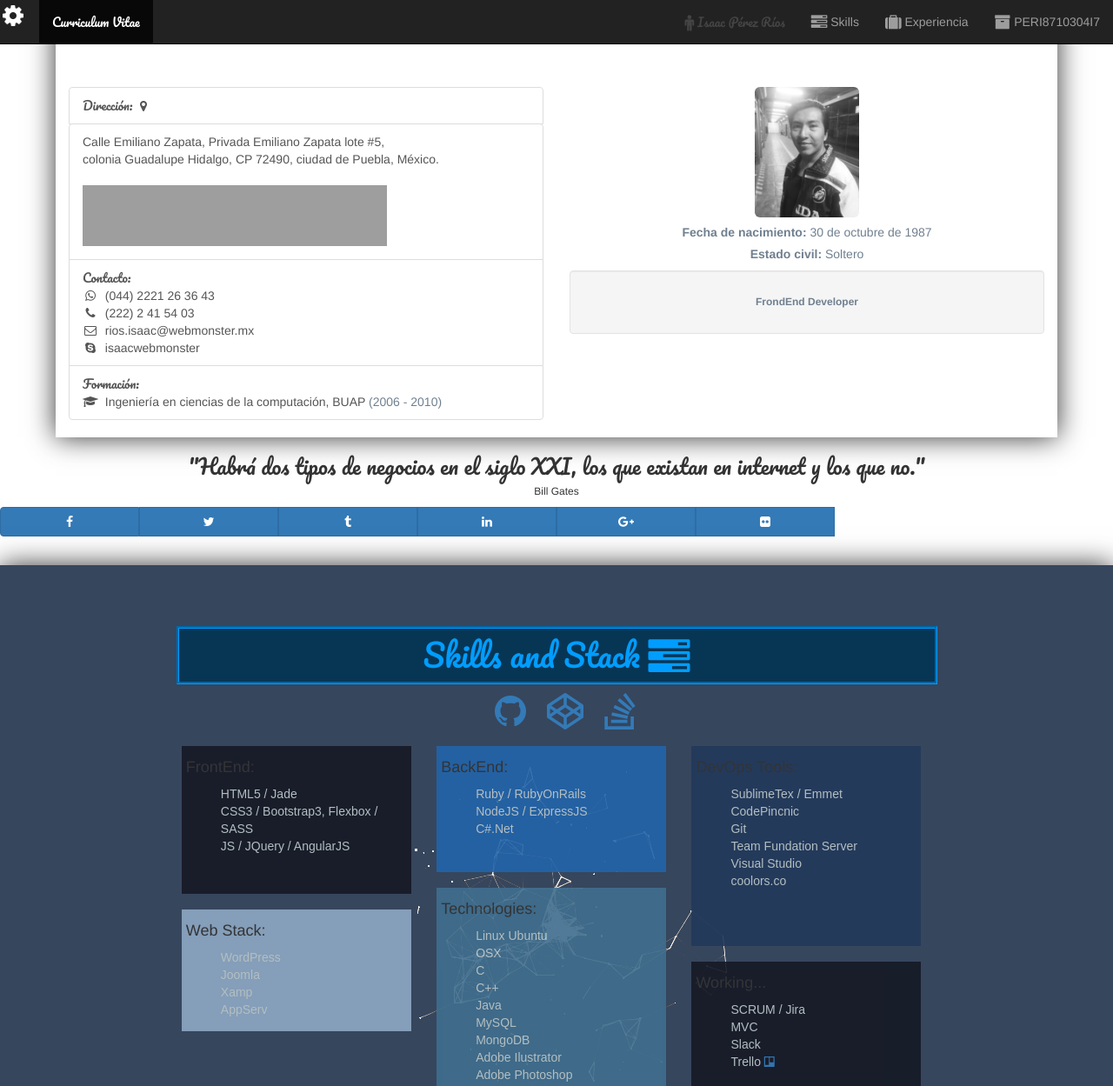
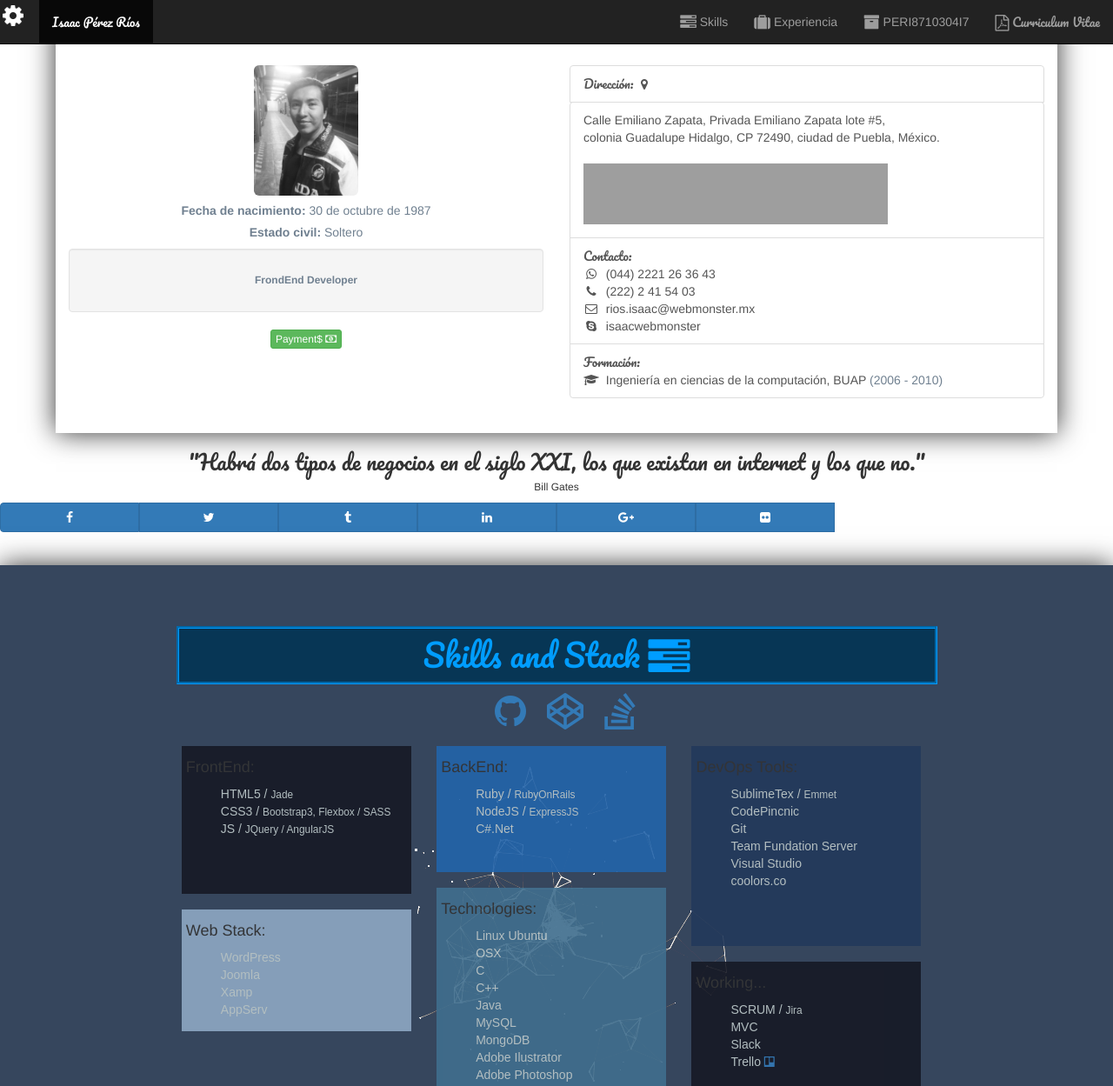
Before and after one commit to IsaacRios/CV, a plain HTML site: page index.html in a window 1280 px wide. Shown: the top 1249 px of the page at 87% size. Drawn offline with nearby package versions, Linux system fonts and the light colour scheme; grey boxes are pictures that could not be loaded; a web font is replaced by a local one.

Commit message:
botón pagos

```diff
--- a/index.html
+++ b/index.html
@@ -3,8 +3,8 @@
 <head>
 <meta charset="utf-8">
 <meta name = "viewport" content="width=device-width, initial-scale=1.0, maximum-scale=1">
-<meta name="keywords" content="Curriculum Vitae, Habilidades, Herramientas, Isaac Pérez Ríos, Maquetador">
-<meta name="description" content="Curriculum Vitae Online en HTML del maquetador Isaac Pérez Ríos">
+<meta name="keywords" content="Curriculum Vitae, FrontEnd, Developer, Isaac Pérez Ríos, Maquetador">
+<meta name="description" content="HTMLy CSS del maquetador Isaac Pérez Ríos">
 <meta name = "author" content="Isaac Pérez Ríos">
 <meta name="owner" content="Isaac Pérez Ríos">
 <meta name="robots" content="index, follow">
@@ -16,8 +16,7 @@
 	<link rel="stylesheet" href="style.css">
 	<link href='https://fonts.googleapis.com/css?family=Pacifico' rel='stylesheet' type='text/css'>
 	<link href='https://fonts.googleapis.com/css?family=Hammersmith+One' rel='stylesheet' type='text/css'>
-	<script src = "js/bootstrap.js"> </script>
-
+	<script src ="js/bootstrap.js"></script>
 	<script src="https://ajax.googleapis.com/ajax/libs/jquery/2.1.0/jquery.min.js"></script>
   	<script src="https://maxcdn.bootstrapcdn.com/bootstrap/3.3.6/js/bootstrap.min.js"></script>
     <script>
@@ -53,16 +52,16 @@
 				</div>
 				<div class="collapse navbar-collapse" id="bs-example-navbar-collapse-2">
 					<ul class="nav navbar-nav navbar-left fa-ul">
-						<li class="active pacifico "><a href="#" data-toggle="tooltip" data-placement="bottom" data-original-title="Ir al inicio"><i class="fa-li fa fa-cog fa-spin fa-2x"></i>Curriculum Vitae</a></li>
+						<li class="active pacifico "><a href="#" data-toggle="tooltip" data-placement="bottom" data-original-title="Ir al inicio"><i class="fa-li fa fa-cog fa-spin fa-2x"></i>Isaac Pérez Ríos</a></li>
 					</ul>
 					<ul class="nav navbar-nav navbar-right">
-						<li class="disabled pacifico"><a href="#"><i class="fa fa-male fa-lg"></i> Isaac Pérez Ríos <span class="sr-only">(current)</span></a></li>
 						<li><a href="#section2" data-toggle="tooltip" data-placement="bottom" data-original-title="Habilidades">
 						<i class="fa fa-tasks fa-lg"></i> Skills</a></li>
 						<li><a href="#section3" data-toggle="tooltip" data-placement="bottom" data-original-title="Experiencia Laboral">
 						<i class="fa fa-suitcase fa-lg"></i> Experiencia</a></li>
 						<li><a href="https://portalsat.plataforma.sat.gob.mx/RecuperacionDeCertificados/faces/consultaCertificados.xhtml" target="_blank" data-toggle="tooltip" data-placement="bottom" data-original-title="SAT">
 						<i class="fa fa-archive fa-lg"></i> PERI8710304I7</a></li>
+						<li class="pacifico"><a href="https://drive.google.com/file/d/0B-i5kOW_h7-CaHBjMzJBN0NFbVE/view?usp=sharing" target="_blank"><i class="fa  fa-file-pdf-o fa-lg"></i> Curriculum Vitae <span class="sr-only">(current)</span></a></li>
 					</ul>
 				</div>
 			</div>
@@ -71,32 +70,6 @@
 	<div class="seccion1" data-type="parallax_section" data-speed="5">
 		<section>
 		<div class="row" id="section1">
-				<div class="col-md-6 col-sm-7">
-					<article>
-					<div class="list-group animated bounceInDown retraso-2">
-					  <a class="list-group-item">
-					  <span class="pacifico">Dirección: <i class="fa fa-map-marker fa-fw"></i>&nbsp;<address></span>
-					  <address>
-					  Calle Emiliano Zapata, Privada Emiliano Zapata lote #5,<br> colonia Guadalupe Hidalgo, CP 72490, ciudad de Puebla, México.</address>
-					  <iframe src="https://www.google.com/maps/embed?pb=!1m14!1m8!1m3!1d1886.4859337379257!2d-98.2488718!3d18.9768498!3m2!1i1024!2i768!4f13.1!3m3!1m2!1s0x85cfb8ec788fa64b%3A0x9536d6ac0cb3a1f5!2sEmiliano+Zapata%2C+Guadalupe+Hidalgo%2C+72490+Puebla%2C+Pue.!5e0!3m2!1ses!2smx!4v1461212355838" width="350" height="70" frameborder="0" style="border:0" allowfullscreen></iframe>
-					  </a>
-					  <a class="list-group-item" href="#"><span class="pacifico">Contacto: <br></span>
-					  <i class="fa fa-whatsapp fa-fw"></i>&nbsp;
-					  (044) 2221 26 36 43 <br>
-					  <i class="fa fa-phone fa-fw"></i>&nbsp;
-					  (222) 2 41 54 03 <br>
-					  <i class="fa fa-envelope-o fa-fw"></i>&nbsp;
-					  rios.isaac@webmonster.mx<br>
-					  <i class="fa fa-skype fa-fw"></i>&nbsp;
-					  isaacwebmonster</a>
-					  <a href="" class="list-group-item"><span class="pacifico">Formación: <br></span>
-					  <i class="fa fa-graduation-cap fa-fw"></i>&nbsp;
-					  Ingeniería en ciencias de la computación, BUAP
-					  <span class="slateg">(2006 - 2010)</span>
-					  </a>
-					</div>
-					</article>
-				</div>
 				<div class="col-md-6 col-sm-5 center-block text-center">
 				<article>
 					<img src="images.jpg" class="img-rounded animated fadeIn" alt="Photo" title="Fotografía" height="150px;">
@@ -112,16 +85,65 @@
 						<!--	<h6 class="slateg"><strong>Salario solicitado: </strong>$ 12,000.00 MXN Mensuales</h6>-->
 						</hgroup>
 					</div>
-				</article>
+					<!-- Trigger the modal with a button -->
+					  <button type="button" class="btn btn-success btn-xs retraso-2 animated fadeIn" data-toggle="modal" data-target="#myModal">Payment$ <i class="fa fa-money" aria-hidden="true"></i></button><br><br>
+					  <!-- Modal -->
+					  <div class="modal fade" id="myModal" role="dialog">
+					    <div class="modal-dialog">
+
+					      <!-- Modal content-->
+					      <div class="modal-content">
+					        <div class="modal-header">
+					          <button type="button" class="close" data-dismiss="modal">&times;</button>
+					          <h4 class="modal-title text-danger">HSBC Isaac Pérez Ríos</h4>
+					        </div>
+					        <div class="modal-body">
+					        <p>Cuenta: <strong>6417 6320 68</strong></p>
+							<p>CLABE: 0216 5006 4176 3206 81</p>
+							<p>Número de tarjeta: 4213 1660 5971 0149</p>
+
+					        </div>
+					        <div class="modal-footer">
+					          <button type="button" class="btn btn-default" data-dismiss="modal">Cerrar</button>
+					        </div>
+					      </div>
+
+					    </div>
+					  </div>
+					</article>
+				</div>
+				<div class="col-md-6 col-sm-7">
+					<article>
+					<div class="list-group animated bounceInDown retraso-2">
+					  <a class="list-group-item">
+					  <span class="pacifico">Dirección: <i class="fa fa-map-marker fa-fw"></i>&nbsp;<address></span>
+					  <address>
+					  Calle Emiliano Zapata, Privada Emiliano Zapata lote #5,<br> colonia Guadalupe Hidalgo, CP 72490, ciudad de Puebla, México.</address>
+					  <iframe src="https://www.google.com/maps/embed?pb=!1m14!1m8!1m3!1d1886.4859337379257!2d-98.2488718!3d18.9768498!3m2!1i1024!2i768!4f13.1!3m3!1m2!1s0x85cfb8ec788fa64b%3A0x9536d6ac0cb3a1f5!2sEmiliano+Zapata%2C+Guadalupe+Hidalgo%2C+72490+Puebla%2C+Pue.!5e0!3m2!1ses!2smx!4v1461212355838" width="350" height="70" frameborder="0" style="border:0" allowfullscreen></iframe>
+					  </a>
+					  <a class="list-group-item"><span class="pacifico">Contacto: <br></span>
+					  <i class="fa fa-whatsapp fa-fw"></i>&nbsp;
+					  (044) 2221 26 36 43 <br>
+					  <i class="fa fa-phone fa-fw"></i>&nbsp;
+					  (222) 2 41 54 03 <br>
+					  <i class="fa fa-envelope-o fa-fw"></i>&nbsp;
+					  rios.isaac@webmonster.mx<br>
+					  <i class="fa fa-skype fa-fw"></i>&nbsp;
+					  isaacwebmonster</a>
+					  <a class="list-group-item"><span class="pacifico">Formación: <br></span>
+					  <i class="fa fa-graduation-cap fa-fw"></i>&nbsp;
+					  Ingeniería en ciencias de la computación, BUAP
+					  <span class="slateg">(2006 - 2010)</span>
+					  </a>
+					</div>
+					</article>
 				</div>
 			</div>
 			<article>
 				<div class="row">
 					<div class="col-md-12 center-block text-center" style="background-image: fondo-carousel.jpg">
-
 						<h3 class="pacifico">"Habrá dos tipos de negocios en el siglo XXI, los que existan en internet y los que no."</h3>
 						<h6>Bill Gates</h6>
-
 					</div>
 				</div>
 				<div class="btn-group btn-group-justified">
@@ -159,9 +181,9 @@
 			  <div class="items">
 			  	<h4>FrontEnd:</h4>
 				<ul class="trans">
-					<li>HTML5 / Jade</li>
-					<li>CSS3 / Bootstrap3, Flexbox / SASS</li>
-					<li>JS / JQuery / AngularJS</li>
+					<li>HTML5 / <small>Jade</small></li>
+					<li>CSS3 / <small>Bootstrap3, Flexbox / SASS</small></li>
+					<li>JS / <small>JQuery / AngularJS</small></li>
 				</ul>
 			  </div>
 			  <div class="items">
@@ -176,8 +198,8 @@
 			  <div class="items">
 			  	<h4>BackEnd:</h4>
 				<ul class="trans">
-					<li>Ruby / RubyOnRails</li>
-					<li>NodeJS / ExpressJS</li>
+					<li>Ruby / <small>RubyOnRails</small></li>
+					<li>NodeJS / <small>ExpressJS</small></li>
 					<li>C#.Net</li>
 				</ul>
 			  </div>
@@ -198,7 +220,7 @@
 			  <div class="items">
 			  	<h4>DevOps Tools:</h4>
 				<ul class="trans">
-					<li>SublimeTex / Emmet</li>
+					<li>SublimeTex / <small>Emmet</small></li>
 					<li>CodePincnic</li>
 					<li>Git</li>
 					<li>Team Fundation Server</li>
@@ -209,7 +231,7 @@
 			  <div class="items">
 			  	<h4>Working...</h4>
 				<ul class="trans">
-					<li>SCRUM / Jira</li>
+					<li>SCRUM / <small>Jira</small></li>
 					<li>MVC</li>
 					<li>Slack</li>
 					<li>Trello <a href="https://trello.com/riosisaac" target="_blank"title="Trello"><i class="fa fa-trello"></i></a></li>
@@ -368,7 +390,6 @@
 					<a href="https://www.facebook.com/Oxitocina-Estrategias-en-Marketing-789350281130828/timeline?ref=page_internal" class="slateg" target="_blank">
 					Oxitocina  Marqueting Creativo </a>to woke up my creativity.</p>
 				</div>
-
 			</div>
 	</footer>
 </body>
--- a/style.css
+++ b/style.css
@@ -21,7 +21,8 @@ img {
 }
 
 #section1{
-padding-top:100px;
+padding-top:75px;
+padding-bottom: 20px;
 margin-left: 5%;
 margin-right: 5%;
 min-width: 400px;
@@ -35,7 +36,7 @@ min-width: 400px;
 }
 @media only screen and (max-width: 767px){
 .seccion1{
-	height: 950px;
+	height: 995px;
 }
 }
 /* Portrait tablets and small desktops */
```
Also changed, not shown: 1 other file.
